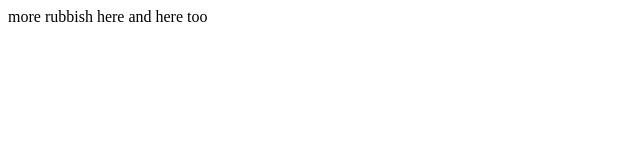
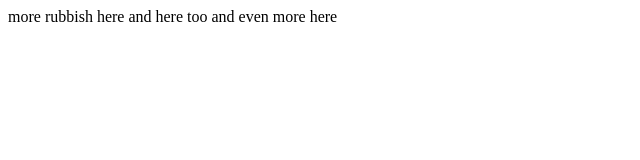
Before and after one commit to petetav/Allez-Evian, a plain HTML site: page trash.html in a window 1280 px wide. Shown: the whole page, without its empty margins (0-640 px from the left). Drawn offline with Linux system fonts and the light colour scheme.

Commit message:
test commit another test

```diff
--- a/trash.html
+++ b/trash.html
@@ -3,4 +3,5 @@
 
 <!--#config timefmt="%A" --> <!--#echo var="DATE_LOCAL" -->
 more rubbish here and here too
+and even more here
 </HTML>
```
